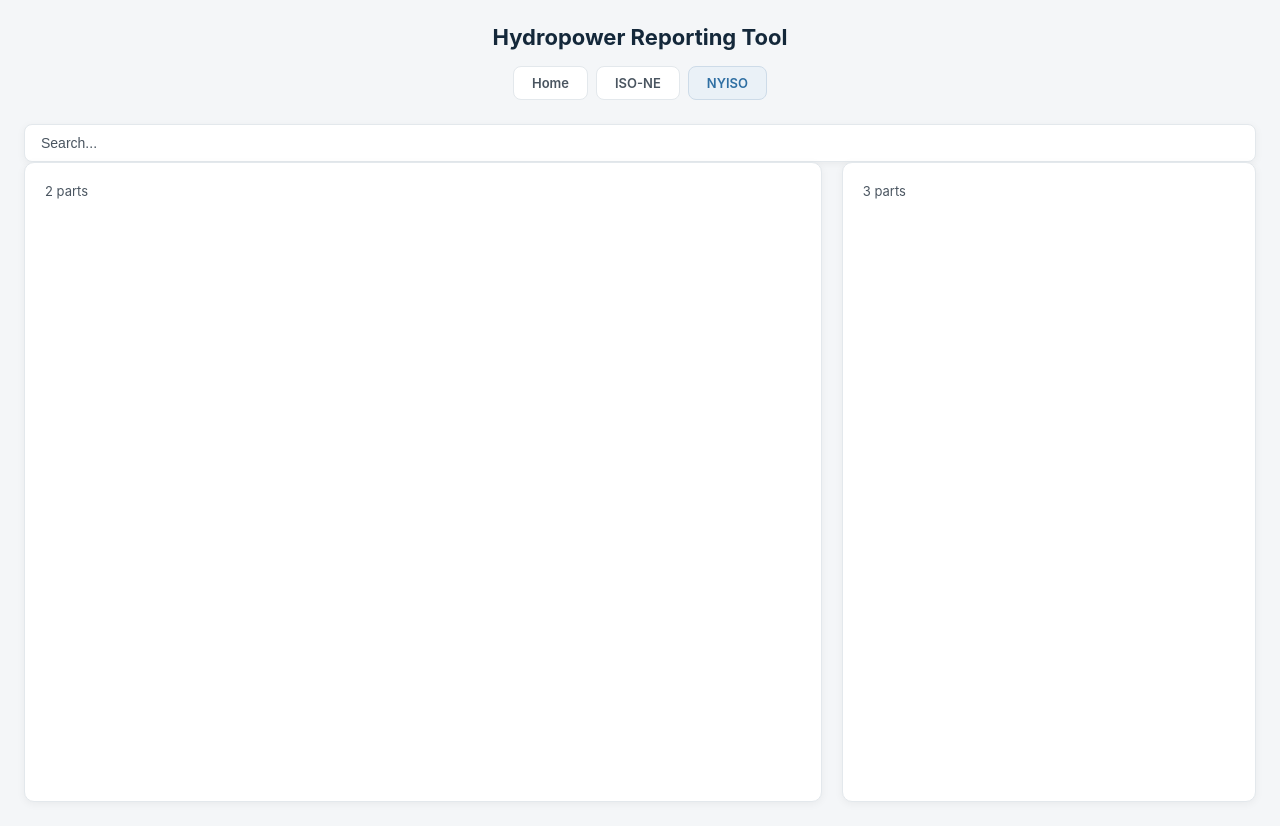
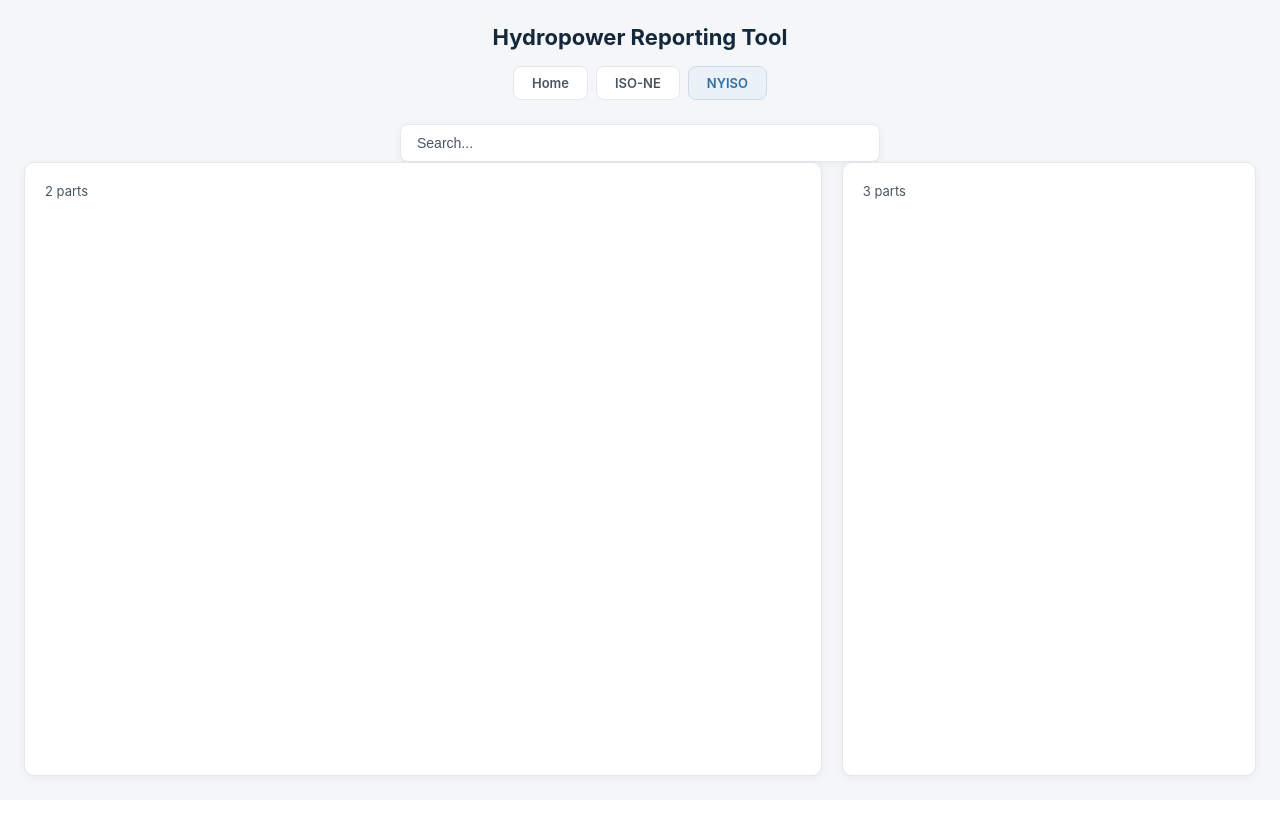
Before and after one commit to sakksham27/hydropower-reporting-chart, a Flask app: page /nyiso in a window 1280 px wide. After the commit the page ends 782 px from the top, so only its background shows below. Run offline with Flask 3, Linux system fonts and the light colour scheme.

Commit message:
Make every page fill exactly one viewport, no scrolling
Replace the hardcoded height: calc(100vh - 160px) on .sections and
.coming-soon (which drifted out of sync as the header grew, e.g. the
new "Add Site" label) with a proper full-height flex column on body:
title/nav/search bar/status stay fixed-height, and the main content
area flexes to fill exactly what's left. Also fixes a latent bug
where NYISO's search bar had lost its centering/max-width when the
"Add Site" label wrapper was added to ISO-NE only.

Co-Authored-By: Claude Sonnet 5 <noreply@anthropic.com>
Claude-Session: https://claude.ai/code/session_01Nuh1tENdPFoTyfEZwptVHe

```diff
--- a/static/style.css
+++ b/static/style.css
@@ -13,9 +13,16 @@
   box-sizing: border-box;
 }
 
+html {
+  overflow: hidden;
+}
+
 body {
   margin: 0;
-  min-height: 100vh;
+  height: 100vh;
+  overflow: hidden;
+  display: flex;
+  flex-direction: column;
   background: var(--bg);
   font-family: -apple-system, BlinkMacSystemFont, "Segoe UI", Arial, sans-serif;
   color: var(--text);
@@ -23,7 +30,9 @@ body {
 }
 
 h1.title {
+  flex: 0 0 auto;
   max-width: 1440px;
+  width: 100%;
   margin: 0 auto 16px auto;
   font-size: 22px;
   font-weight: 700;
@@ -32,11 +41,13 @@ h1.title {
 }
 
 .nav {
+  flex: 0 0 auto;
   display: flex;
   justify-content: center;
   gap: 8px;
   max-width: 1440px;
   margin: 0 auto 24px auto;
+  width: 100%;
 }
 
 .nav a {
@@ -57,7 +68,9 @@ h1.title {
 }
 
 .search-bar-wrap {
+  flex: 0 0 auto;
   max-width: 480px;
+  width: 100%;
   margin: 0 auto 8px auto;
 }
 
@@ -72,6 +85,10 @@ h1.title {
 }
 
 .search-bar {
+  flex: 0 0 auto;
+  width: 100%;
+  max-width: 480px;
+  margin: 0 auto;
   display: flex;
   gap: 8px;
 }
@@ -120,7 +137,9 @@ h1.title {
 }
 
 .page-status {
+  flex: 0 0 auto;
   max-width: 480px;
+  width: 100%;
   margin: 0 auto 20px auto;
   font-size: 12px;
   color: var(--text-muted);
@@ -129,11 +148,13 @@ h1.title {
 }
 
 .sections {
+  flex: 1 1 auto;
+  min-height: 0;
   display: flex;
   gap: 20px;
   max-width: 1440px;
+  width: 100%;
   margin: 0 auto;
-  height: calc(100vh - 160px);
 }
 
 .section {
@@ -520,8 +541,10 @@ h1.title {
 }
 
 .coming-soon {
+  flex: 1 1 auto;
+  min-height: 0;
   max-width: 1200px;
-  height: calc(100vh - 160px);
+  width: 100%;
   margin: 0 auto;
   display: flex;
   align-items: center;
```
